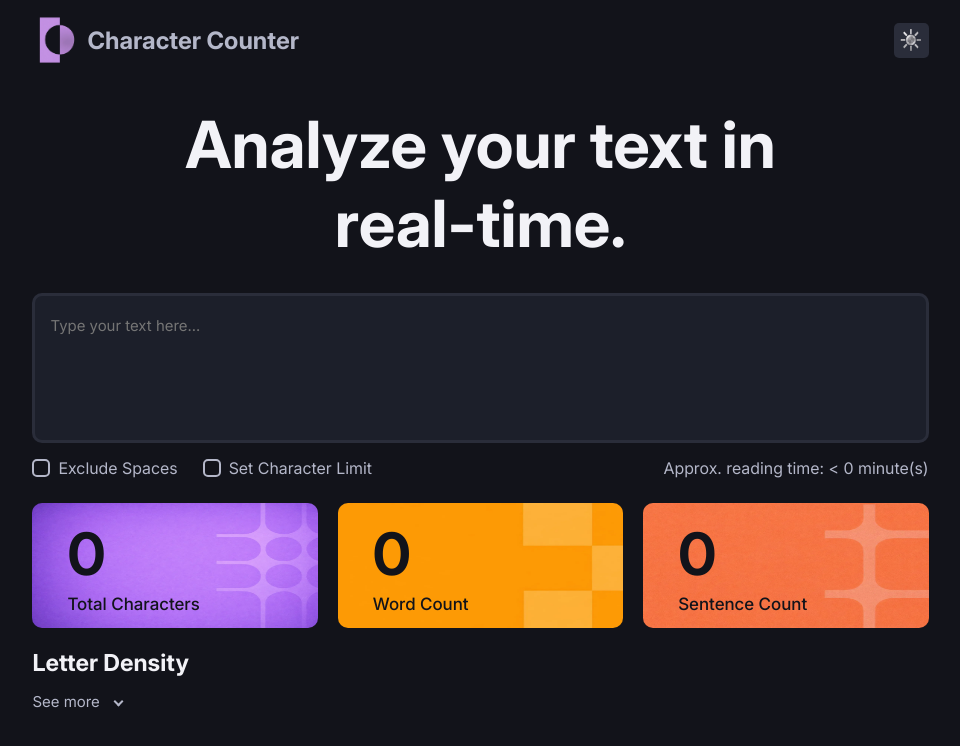
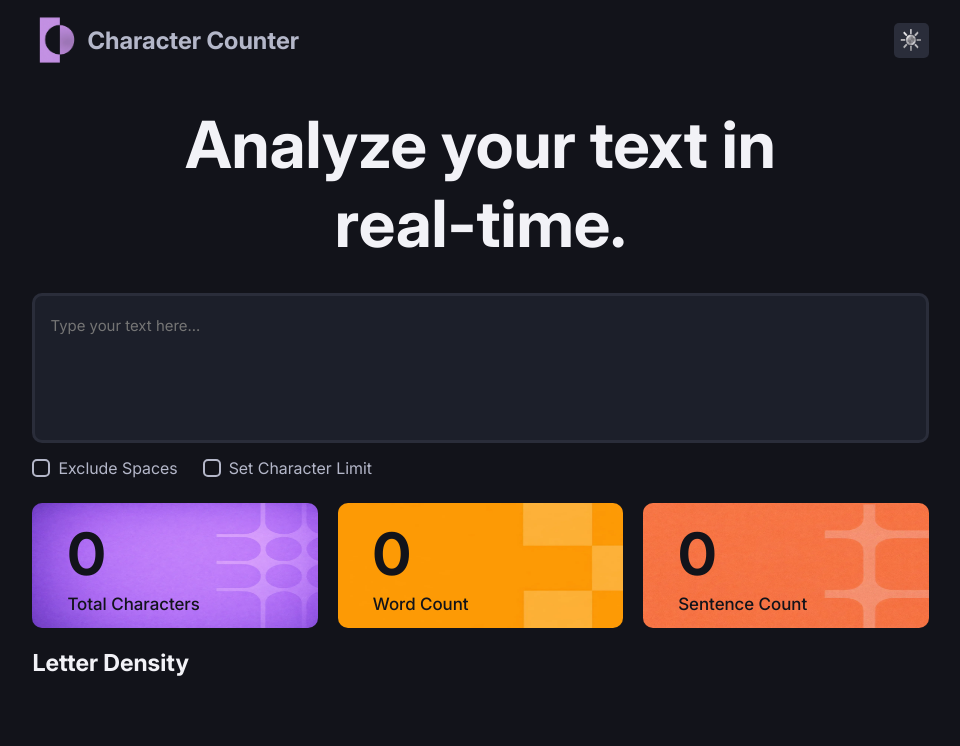
Before and after one commit to macias-german/character-counter-project, a React (Vite) app: page / in a window 1280 px wide. Shown: the top 746 px of the page, without its empty margins (152-1112 px from the left). Built offline with nearby package versions, Linux system fonts and the light colour scheme.

Commit message:
update: the appearance of interface elements was modified

```diff
--- a/src/components/Controls.jsx
+++ b/src/components/Controls.jsx
@@ -1,12 +1,12 @@
 const Controls = ({ text, limitCharacter, limitValue, excludeSpaces, setLimitValue, setLimitCharacter, setExcludeSpaces }) => {
 
     const words = text.trim() === "" ? 0 : text.trim().split(/\s+/).length
-    const reading = Math.ceil(words / 180)
+    const readingWords = Math.ceil(words / 5)
+    const readingCharacters = Math.ceil(text.length / 25)
+    const reading = Math.max(readingWords, readingCharacters)
+    const seconds = reading > 1 ? "s" : ""
 
     const handleLimitCharacter = (e) => {
-        if (text.length > 0) {
-            return
-        }
         setLimitCharacter(!limitCharacter)
     }
 
@@ -21,6 +21,9 @@ const Controls = ({ text, limitCharacter, limitValue, excludeSpaces, setLimitVal
                     />
                     Exclude Spaces
                 </label>
+
+                {
+                    (text.length <= 0 || limitCharacter) &&
                     <label>
                         <input
                             type="checkbox"
@@ -29,6 +32,8 @@ const Controls = ({ text, limitCharacter, limitValue, excludeSpaces, setLimitVal
                         />
                         Set Character Limit
                     </label>
+                }
+
                 {
                     limitCharacter &&
                     <input
@@ -36,11 +41,20 @@ const Controls = ({ text, limitCharacter, limitValue, excludeSpaces, setLimitVal
                         placeholder="Type limit..."
                         type="number"
                         value={limitValue}
-                        onChange={(e) => setLimitValue(e.target.value)}
+                        onChange={(e) => {
+                            if (text.length > 0) {
+                                return
+                            } else {
+                                setLimitValue(e.target.value)
+                            }
+                        }}
                     />
                 }
             </div>
-            <p>Approx. reading time: &lt; {reading} minute(s)</p>
+            {
+                (reading > 0) &&
+                <p>Approx. reading time: {reading} second{seconds}</p>
+            }
         </div>
     )
 }
--- a/src/components/LetterDensity.jsx
+++ b/src/components/LetterDensity.jsx
@@ -38,6 +38,8 @@ const LetterDensity = ({ text }) => {
                         )
                     }
                 </ul>
+                {
+                    characterSort[5] &&
                     <details>
                         <summary>See more</summary>
                         <ul className="meter-list">
@@ -52,6 +54,7 @@ const LetterDensity = ({ text }) => {
                             }
                         </ul>
                     </details>
+                }
             </div>
         </div>
     )
--- a/src/styles/App.css
+++ b/src/styles/App.css
@@ -30,7 +30,7 @@ html {
 
 /* ---------- CONFIGURACION BODY, HEADER, SECTION ---------- */
 body {
-    height: 100vh;
+    min-height: 100vh;
     display: flex;
     flex-direction: column;
     justify-content: flex-start;
```
Lines whose indentation alone changed are shown as unchanged.
